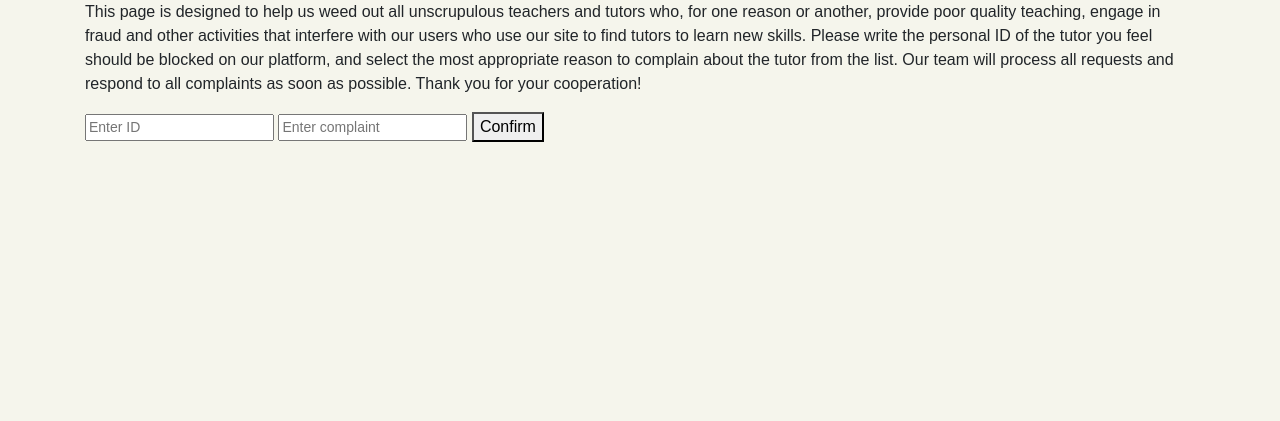
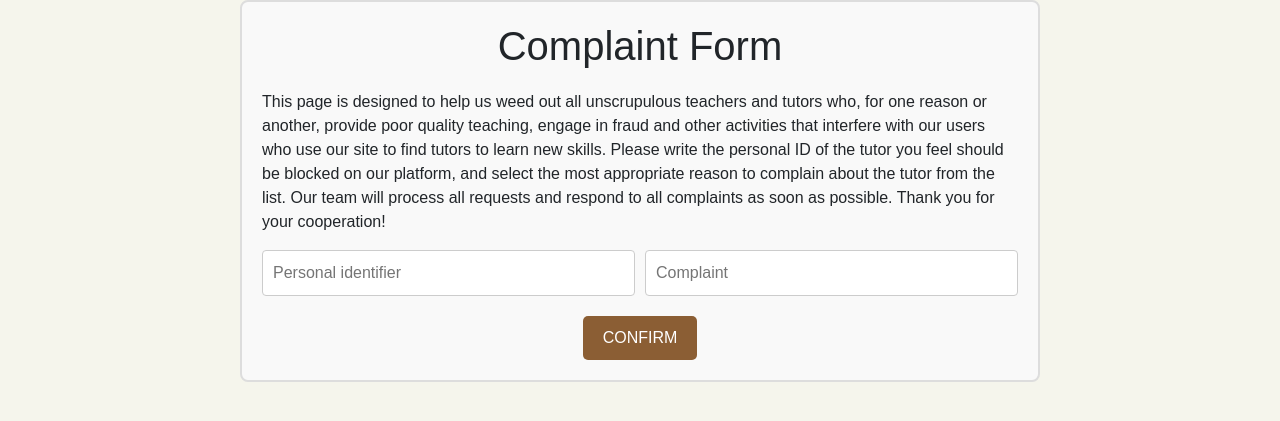
Before and after one commit to babenko-v/Web-project-EduConnect-, a Django app: page /roster/complaint/ in a window 1280 px wide. Shown: the part 72-493 px from the top of the page. Run offline with Django 4.2, Linux system fonts and the light colour scheme; data that the repository does not hold is empty; some libraries are stand-ins or nearby versions.

Commit message:
page complaint teacher

```diff
--- a/teachers/static/css/complaints.css
+++ b/teachers/static/css/complaints.css
@@ -0,0 +1,51 @@
+.ss {
+    max-width: 800px;
+    margin: auto;
+    padding: 20px;
+    border: 2px solid #ddd; /* Рамка вокруг формы */
+    border-radius: 8px;
+    background-color: #f9f9f9;
+}
+
+.complaint_head {
+    text-align: center;
+    margin-bottom: 20px;
+}
+
+.form-group {
+    display: flex;
+    justify-content: space-between;
+    gap: 10px;
+    margin-bottom: 20px;
+}
+
+.form-group input {
+    flex: 1;
+    padding: 10px; /* Отступы внутри поля ввода */
+    border: 1px solid #ccc; /* Рамка вокруг полей ввода */
+    border-radius: 4px;
+    font-size: 16px; /* Размер текста */
+    color: #555; /* Цвет текста */
+}
+
+.btn_complaint {
+    display: block;
+    margin: auto;
+    padding: 10px 20px;
+    background-color: #8b5e34; /* Цвет кнопки */
+    color: white;
+    border: none;
+    border-radius: 5px;
+    cursor: pointer;
+    font-size: 16px; /* Размер текста на кнопке */
+    text-transform: uppercase; /* Преобразование текста в верхний регистр */
+
+
+    &:hover {
+    background-color: #7a4f2d; /* Цвет кнопки при наведении */
+    }
+}
+.warning {
+    color: red;
+    margin-top: 10px;
+}
--- a/teachers/templates/teachers/complaint_to_teacher.html
+++ b/teachers/templates/teachers/complaint_to_teacher.html
@@ -1,13 +1,15 @@
 {% extends "base.html" %}
 {% load static %}
 
+
 {% block content %}
 <head>
-
+    <link rel="stylesheet" href="{% static "css/complaints.css" %}">
+    <title>Complaint Form</title>
 </head>
 <body>
-    <form action="{% url 'teachers:complaint' %}" method="POST" class="container">
-        {% csrf_token %}
+<div class="container ss">
+    <h1 class="complaint_head">Complaint Form</h1>
     <p>
         This page is designed to help us weed out all unscrupulous teachers and tutors who,
         for one reason or another, provide poor quality teaching, engage in fraud and other activities
@@ -17,20 +19,24 @@
         complaints as soon as possible. Thank you for your cooperation!
     </p>
 
+    <form action="{% url 'teachers:complaint' %}" method="POST" class="complaint-form">
+        {% csrf_token %}
+        <div class="form-group">
             <input type="text" id="id_teacher_name"
                    name="teacher_name"
                    value="{% if form.teacher_name.value %}{{ form.teacher_name.value }}{% endif %}"
-               placeholder="Enter ID" required>
+                   placeholder="Personal identifier" required>
             <input type="text" list="complaints" id="id_complaint" name="complaint"
                    value="{% if form.complaint.value %}{{ form.complaint.value }}{% endif %}"
-               placeholder="Enter complaint" required>
+                   placeholder="Complaint" required>
+        </div>
         <datalist id="complaints">
             {% for complaint in complaints %}
                 <option value="{{ complaint.name_complaint }}"></option>
             {% endfor %}
         </datalist>
 
-        <button type="submit">Confirm</button>
+        <button type="submit" class="btn btn_complaint">Confirm</button>
     </form>
     <div class="block_errors">
         <div class="right_errors_block">
@@ -43,8 +49,10 @@
             {% endif %}
         </div>
     </div>
+</div>
+</body>
 
-    </body>
+{% endblock %}
   {#    <script>#}
     {#$(document).ready(function() {#}
     {#    $('#complaintForm').on('submit', function(event) {#}
@@ -87,4 +95,3 @@
     {#    });#}
     {#});#}
     {#</script>#}
-{% endblock %}
```
Lines whose indentation alone changed are shown as unchanged.
